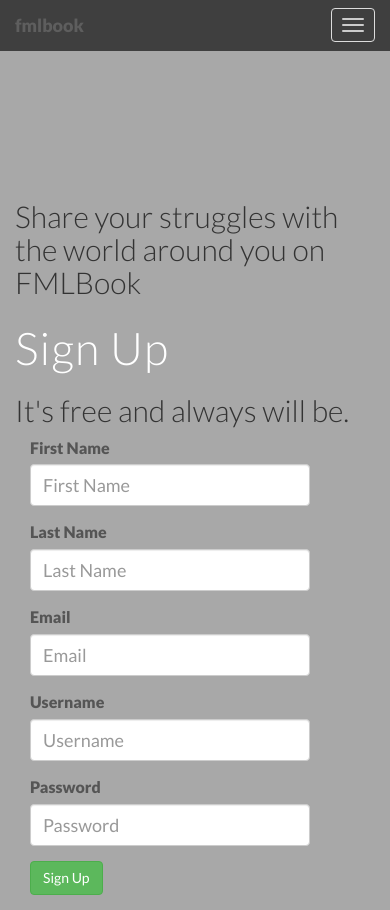
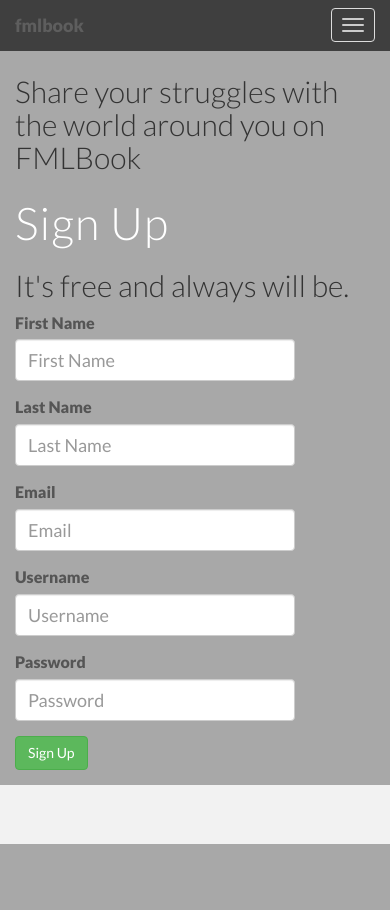
Before and after one commit to yourbuddyconner/CS399-social, a Django app: page / in a window 390 px wide. After the commit the page ends 844 px from the top, so only its background shows below. Run offline with Django 3.2, Linux system fonts and the light colour scheme; some libraries are stand-ins or nearby versions.

Commit message:
more changes to the splash page

```diff
--- a/app/static/css/main.css
+++ b/app/static/css/main.css
@@ -125,7 +125,7 @@ i {
 	/* background: url(../img/bg01.jpg) no-repeat center top; */
 	background-color: #a8a8a8;
 	margin-top: -20px;
-	padding-top:200px;
+	padding-top:75px;
 	background-attachment: relative;
 	background-position: center center;
 	min-height: 650px;
--- a/app/templates/splash.html
+++ b/app/templates/splash.html
@@ -74,19 +74,19 @@
 <div id="headerwrap">
 		<div class="container">
 			<div class="row">
-				<div class="col-lg-6">
+				<div class="col-md-12 col-md-offset-2">
 
                                      <h2>Share your struggles with the world around you on FMLBook</h2>
                                     <!-- add image to splash page -->
 					<img class="img-responsive" src="" alt="">
 				</div><!-- /col-lg-6 -->
+				</div>
+				<div class="row">
+				<div class="col-md-12 col-md-offset-2">
 
-				<div class="col-lg-6">
+					<h1>Sign Up</h1><span><h2>It's free and always will be.</h2></span>
 
-					<h1>Sign Up</h1>
-						<h2>It's free and always will be.</h2>
 
-						<div class="col-sm-8">
 						<div class="form-group">
 							<form action="/signup" method="post" class="signupform">
 								{% csrf_token %}
@@ -98,7 +98,7 @@
 								{% endbuttons %}
 							</form>
 						</div>
-						</div>
+
 				</div><!-- /col-lg-6 -->
 			</div><!-- /row -->
 		</div><!-- /container -->
```
